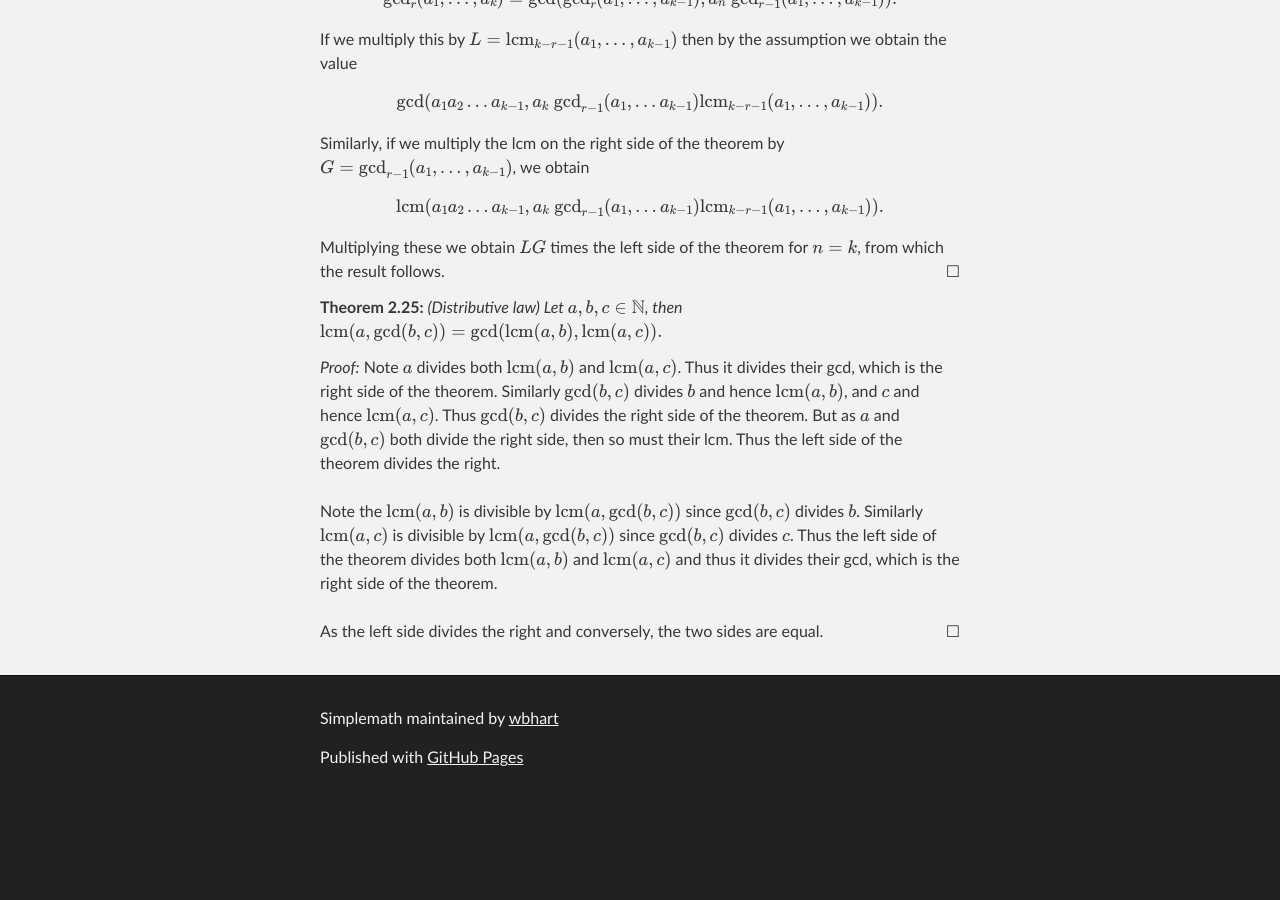
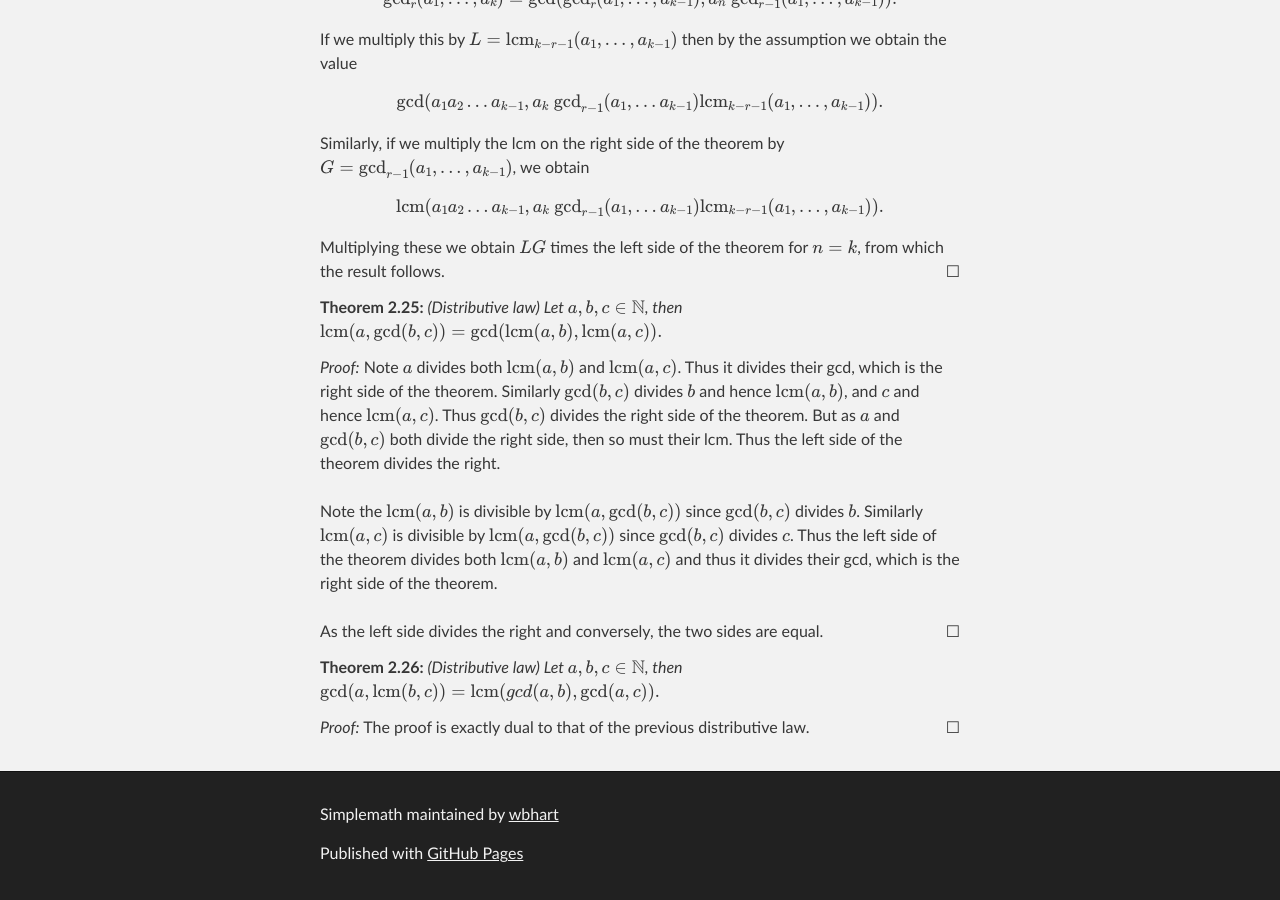
Before and after one commit to wbhart/SimpleMath, a Jekyll site: the page built from test.html, in a window 1280 px wide and 900 px high, scrolled down 6767 px. Built offline with Jekyll 4.4.1, drawn with Linux system fonts in a browser that asks for light colours; formulas are drawn with MathJax 3; before the commit the page ends 7571 px from its top, so only the background shows below that.

Commit message:
Update test.html

```diff
--- a/test.html
+++ b/test.html
@@ -347,3 +347,10 @@ side of the theorem. </br></br>
 
 As the left side divides the right and conversely, the two sides are equal.
 </proof>
+
+<theorem> (Distributive law) Let \(a, b, c \in \mathbb{N}\), then
+\(\gcd(a, \mbox{lcm}(b, c)) = \mbox{lcm}(gcd(a, b), \gcd(a, c)).\)
+</theorem>
+
+<proof> The proof is exactly dual to that of the previous distributive law.
+</proof>
```
